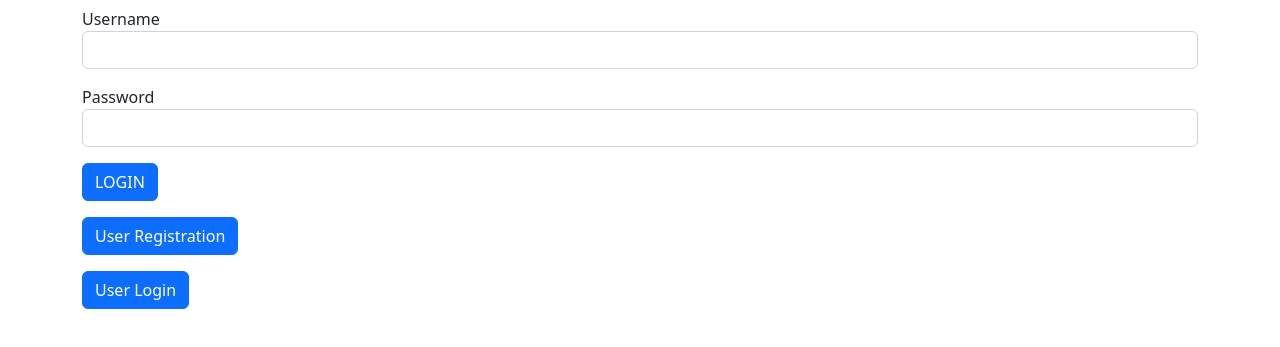
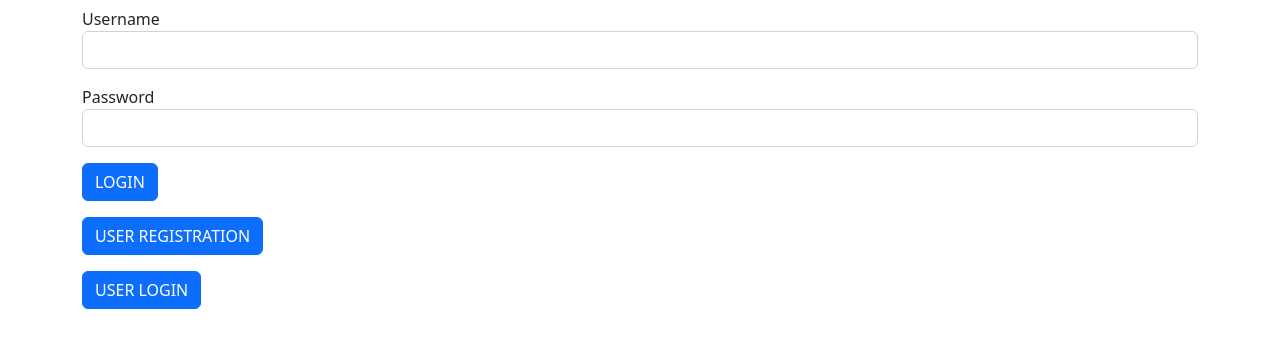
Before and after one commit to sruthy-nr/Library, a plain HTML site: page index.html in a window 1280 px wide. Shown: the part 73-420 px from the top of the page. Drawn offline with nearby package versions, Linux system fonts and the light colour scheme.

Commit message:
REGISTRATION

```diff
--- a/index.html
+++ b/index.html
@@ -26,10 +26,10 @@
                         <a class="btn btn-primary" href="#">LOGIN</a>
                     </div>
                     <div class="col col-12 col-sm-12 col-md-12 col-lg-12 col-xl-12 col-xxl-12">
-                        <a class="btn btn-primary" href="#">User Registration</a>
+                        <a class="btn btn-primary" href="#">USER REGISTRATION</a>
                     </div>
                     <div class="col col-12 col-sm-12 col-md-12 col-lg-12 col-xl-12 col-xxl-12">
-                        <a class="btn btn-primary" href="#">User Login</a>
+                        <a class="btn btn-primary" href="#">USER LOGIN</a>
                     </div>
                 </div>
             </div>
```
